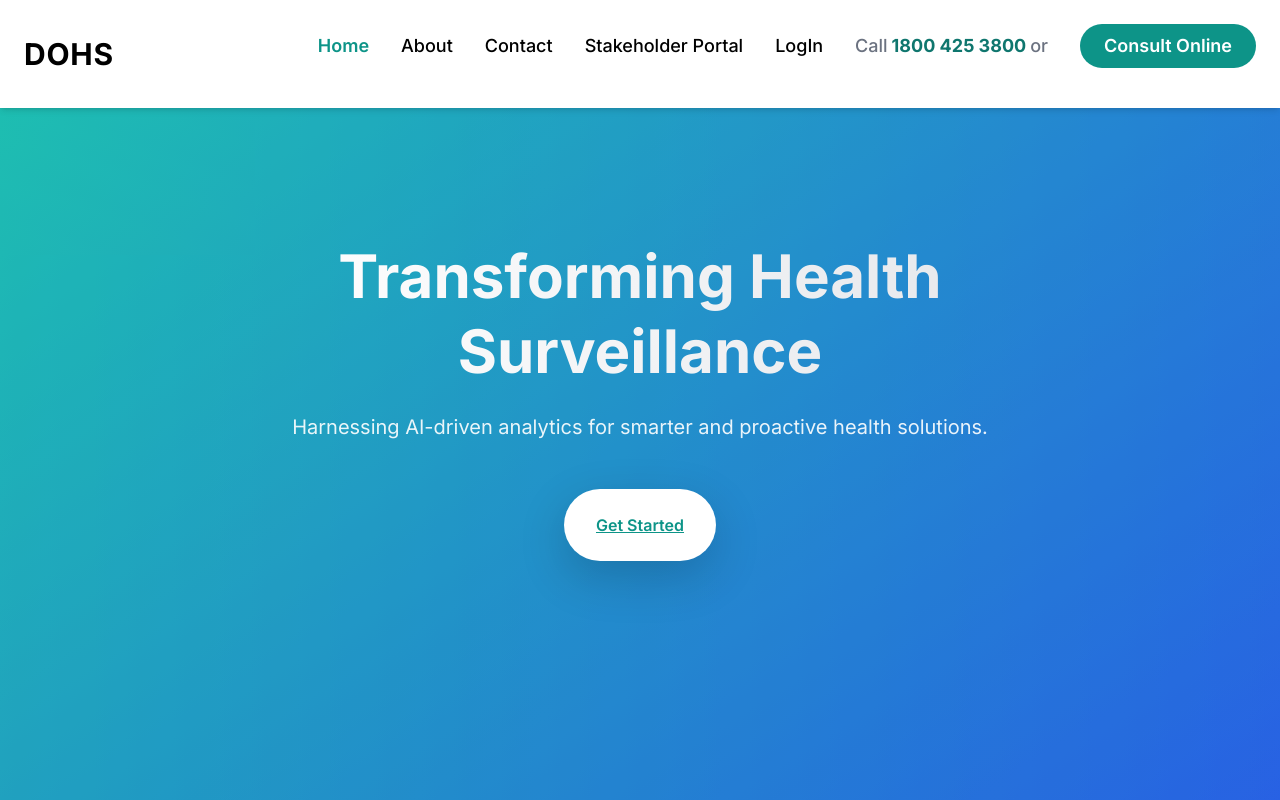
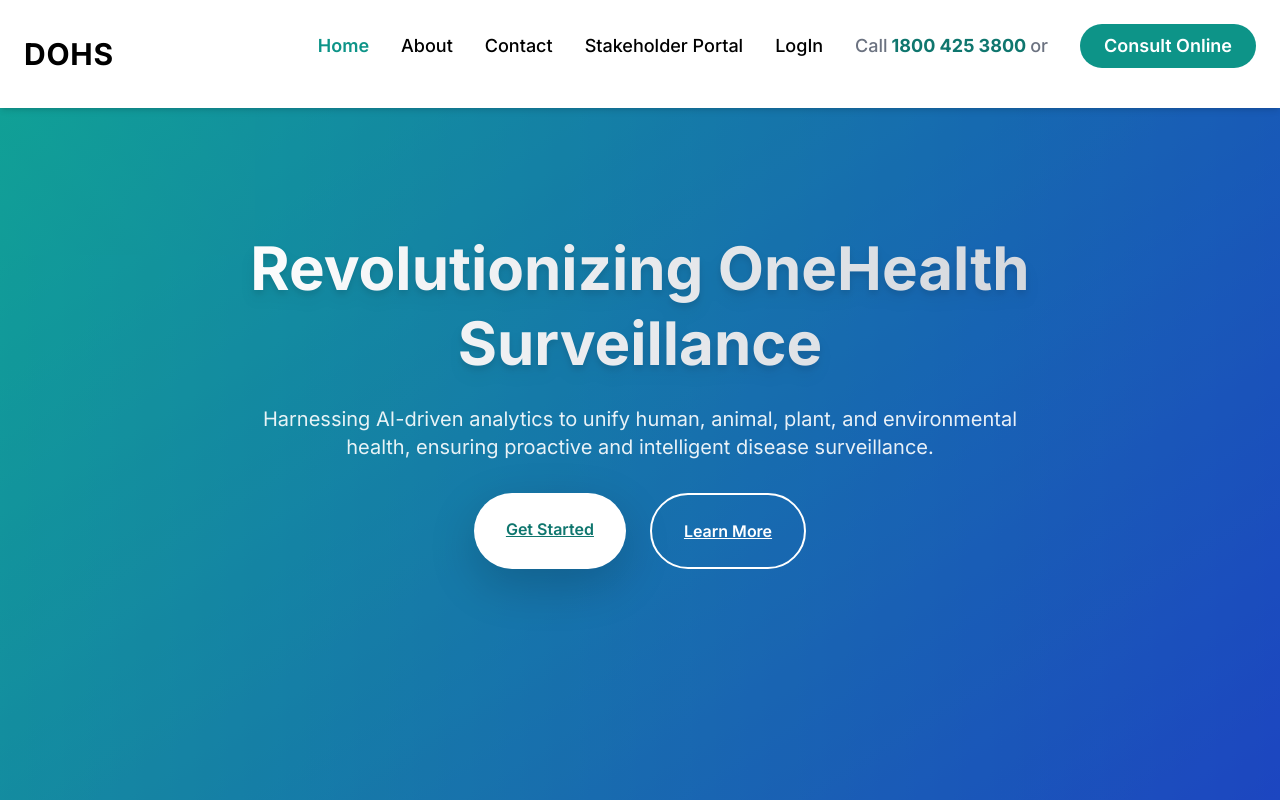
Before and after one commit to gentleokhai/onehealth, a React (Create React App) app: page / in a window 1280 px wide. Shown: the top 800 px of the page. Built offline with nearby package versions, Linux system fonts and the light colour scheme.

Commit message:
Feat: Genie

```diff
--- a/src/components/Home.jsx
+++ b/src/components/Home.jsx
@@ -13,7 +13,7 @@ const Home = () => {
       <Header />
 
       {/* Hero Section */}
-      <section className="relative w-full h-screen flex items-center justify-center bg-gradient-to-br from-teal-500 to-blue-700 text-white px-6 text-center overflow-hidden">
+      {/* <section className="relative w-full h-screen flex items-center justify-center bg-gradient-to-br from-teal-500 to-blue-700 text-white px-6 text-center overflow-hidden">
         <div className="absolute inset-0 bg-gradient-to-r from-teal-400 to-blue-500 opacity-30 animate-pulse"></div>
         <div className="relative max-w-3xl z-10">
           <h1 className="text-6xl font-extrabold leading-tight bg-gradient-to-r from-white to-gray-200 bg-clip-text text-transparent">
@@ -29,7 +29,38 @@ const Home = () => {
             Get Started
           </a>
         </div>
-      </section>
+      </section> */}
+
+<section className="relative w-full h-screen flex items-center justify-center bg-gradient-to-br from-teal-600 to-blue-800 text-white px-8 text-center overflow-hidden">
+  {/* Background animation */}
+  <div className="absolute inset-0 bg-gradient-to-r from-teal-500 to-blue-700 opacity-40 animate-pulse"></div>
+
+  <div className="relative max-w-4xl z-10">
+    <h1 className="text-6xl font-extrabold leading-tight bg-gradient-to-r from-white to-gray-300 bg-clip-text text-transparent drop-shadow-lg">
+      Revolutionizing OneHealth Surveillance
+    </h1>
+    <p className="mt-6 text-lg md:text-xl opacity-90 leading-relaxed max-w-3xl mx-auto">
+      Harnessing AI-driven analytics to unify human, animal, plant, and environmental health, ensuring proactive and intelligent disease surveillance.
+    </p>
+
+    {/* CTA Buttons */}
+    <div className="mt-8 flex justify-center space-x-6">
+      <a
+        href="/signup"
+        className="px-8 py-4 bg-white text-teal-700 font-semibold rounded-full shadow-lg transition-all transform hover:scale-105 hover:shadow-xl"
+      >
+        Get Started
+      </a>
+      <a
+        href="/about"
+        className="px-8 py-4 bg-transparent border-2 border-white text-white font-semibold rounded-full transition-all transform hover:bg-white hover:text-teal-700"
+      >
+        Learn More
+      </a>
+    </div>
+  </div>
+</section>
+
 
 
       {/* Stats Section */}
--- a/src/components/StatsSection.jsx
+++ b/src/components/StatsSection.jsx
@@ -9,7 +9,7 @@ const StatsSection = () => {
         {/* Healthcare Providers */}
         <div className="flex items-center gap-4">
           <h2 className="text-3xl font-bold text-gray-900">
-            <CountUp end={50000} duration={3} />+
+            <CountUp end={5000} duration={3} />+
           </h2>
           <div className="text-gray-600 text-lg leading-tight">
             <span className="block">Healthcare Providers</span>
```
